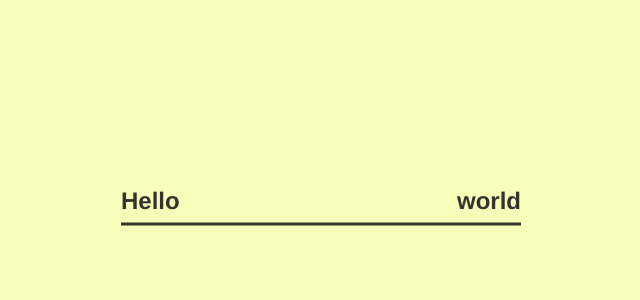
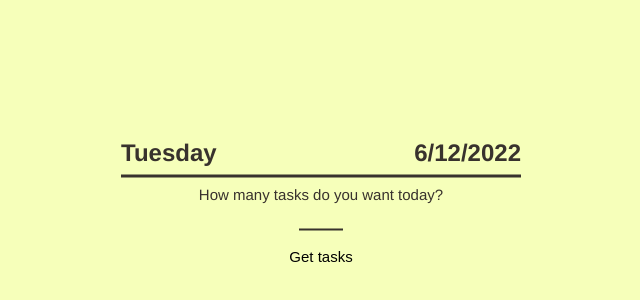
Before and after one commit to NathanaelBlackbourn/stress-exacerbator, a plain HTML site: page index.html in a window 1280 px wide. Shown: the part 198-498 px from the top of the page, without its empty margins (319-959 px from the left). Drawn offline with Linux system fonts and the light colour scheme.

Commit message:
Began writing async functions.

```diff
--- a/index.html
+++ b/index.html
@@ -15,6 +15,15 @@
             <h2 class="margin" id="date">world</h2>
         </section>
         <section>
+            <div id="getter">
+                <div class="margin" id="input-container">
+                    <label class="margin" for="quantity">How many tasks do you want today?</label><br>
+                    <input type="number" min="1" max="5" class="margin" id="quantity">
+                </div>
+                <div class="margin" id="button-container">
+                    <button id="stress-me">Get tasks</button>
+                </div>
+            </div>
             <!-- Placeholder to-do element -->
             <!-- <div class="flex to-do">
                 <h3 class="margin">Hello world</h3>
--- a/main.css
+++ b/main.css
@@ -36,11 +36,52 @@ body {
     display: none;
 }
 
+.margin {
+    margin: 0.5rem 0;
+}
+
 
 /* Date row */
 
 #date-row {
     border-bottom: 3px solid var(--primary);
+}
+
+
+/* Getter */
+
+#getter {
+    text-align: center;
+}
+
+#input-container {
+    text-align: center;
+}
+
+label {
+    font-size: 15px;
+}
+
+input {
+    border: 0;
+    border-radius: 0;
+    border-bottom: 2px solid var(--primary);
+    background-color: transparent;
+}
+
+#button-container {
+    text-align: center;
+}
+
+button {
+    border: none;
+    background-color: transparent;
+    font-size: 15px;
+    cursor: pointer;
+}
+
+button:hover {
+    border-bottom: 2px solid var(--primary);
 }
 
 
@@ -61,7 +102,3 @@ h3 {
     width: 1.5rem;
     cursor: pointer;
 }
-
-.margin {
-    margin: 0.5rem 0;
-}
--- a/main.js
+++ b/main.js
@@ -0,0 +1,66 @@
+window.addEventListener('DOMContentLoaded', run);
+
+function run() {
+    displayDate();
+    addGetterListener();
+}
+
+/** Calls functions responsible for getting and displaying the day's date. */
+async function displayDate() {
+    const day = getDay();
+    const date = getDate();
+    renderDate(day, date);
+}
+
+/** Gets the date as number from date object. */
+function getDay() {
+    const day = new Date().toLocaleDateString('en-us', { weekday:"long"});
+    return day;
+}
+
+/** Creates a date string from date object methods. */
+function getDate() {
+    const now = new Date();
+    const date = now.getDate();
+    const month = now.getMonth() + 1;
+    const year = now.getFullYear();
+    const dateString = date + '/' + month + '/' + year;
+    return dateString;
+}
+
+/**
+ * Renders day and date to html elements.
+ * @param {number} day
+ * @param {string} date
+ */
+function renderDate(day, date) {
+    document.getElementById('day').innerText = day;
+    document.getElementById('date').innerText = date;
+}
+
+/** Adds API calling function as listener to get tasks button */
+function addGetterListener() {
+    document.getElementById('stress-me').addEventListener('click', () => {
+        const numberTasks = getNumber();
+        displayTasks(numberTasks);
+        document.getElementById('getter').classList.add('hidden');
+    })
+}
+
+/** Gets value from the input element */
+function getNumber() {
+    const quantity = document.getElementById('quantity').value;
+    return quantity;
+}
+
+/** Calls API which returns given number tasks */
+async function displayTasks(numberTasks) {
+    let todoList = []
+    for (let i = 0; i < numberTasks; i++) {
+        let r = await fetch('https://jsonplaceholder.typicode.com/todos/' + (i + 1))
+        .then(response => response.json())
+        .then(json => console.log(json));
+        todoList.push(r);
+    }
+    console.log(todoList);
+}
```
